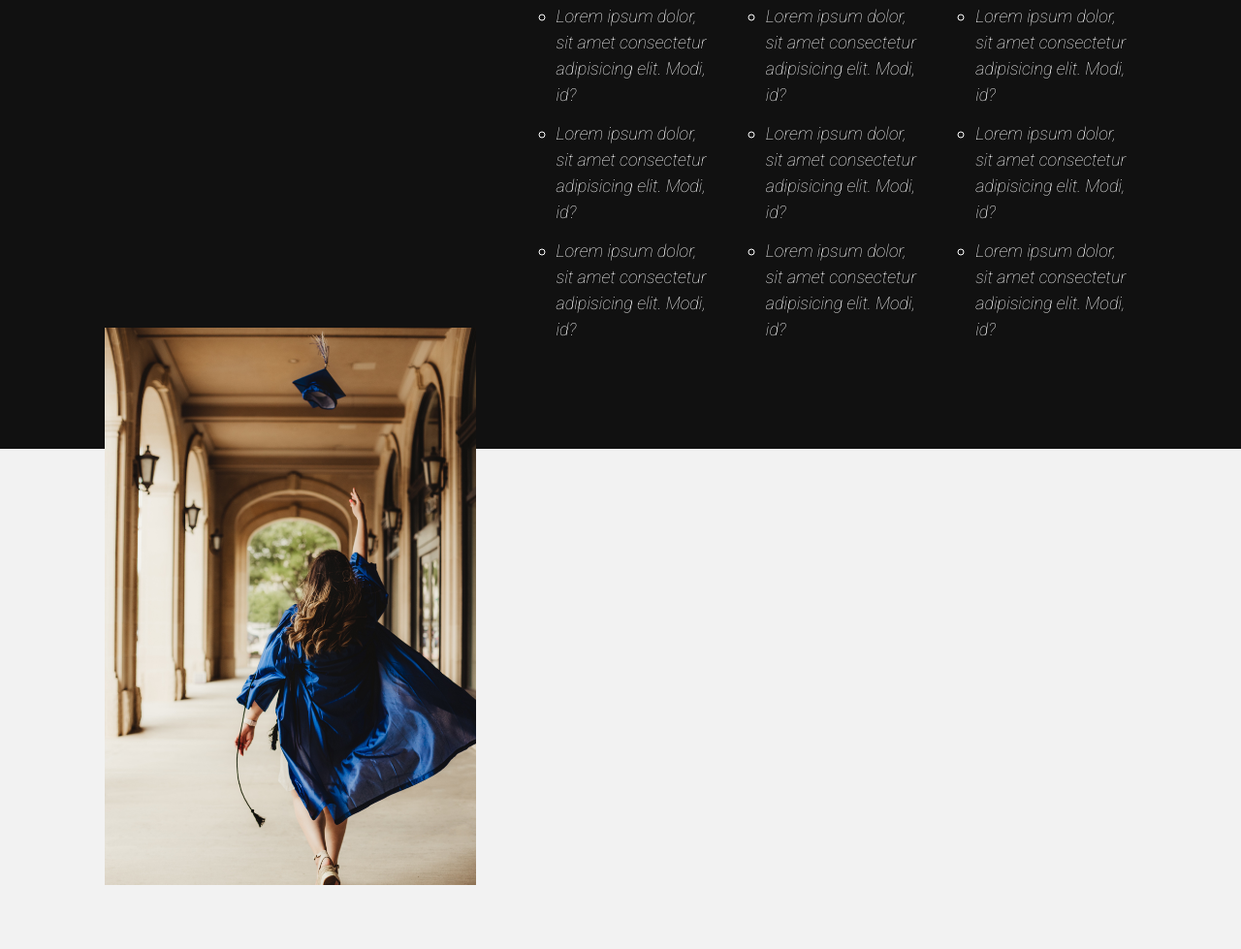
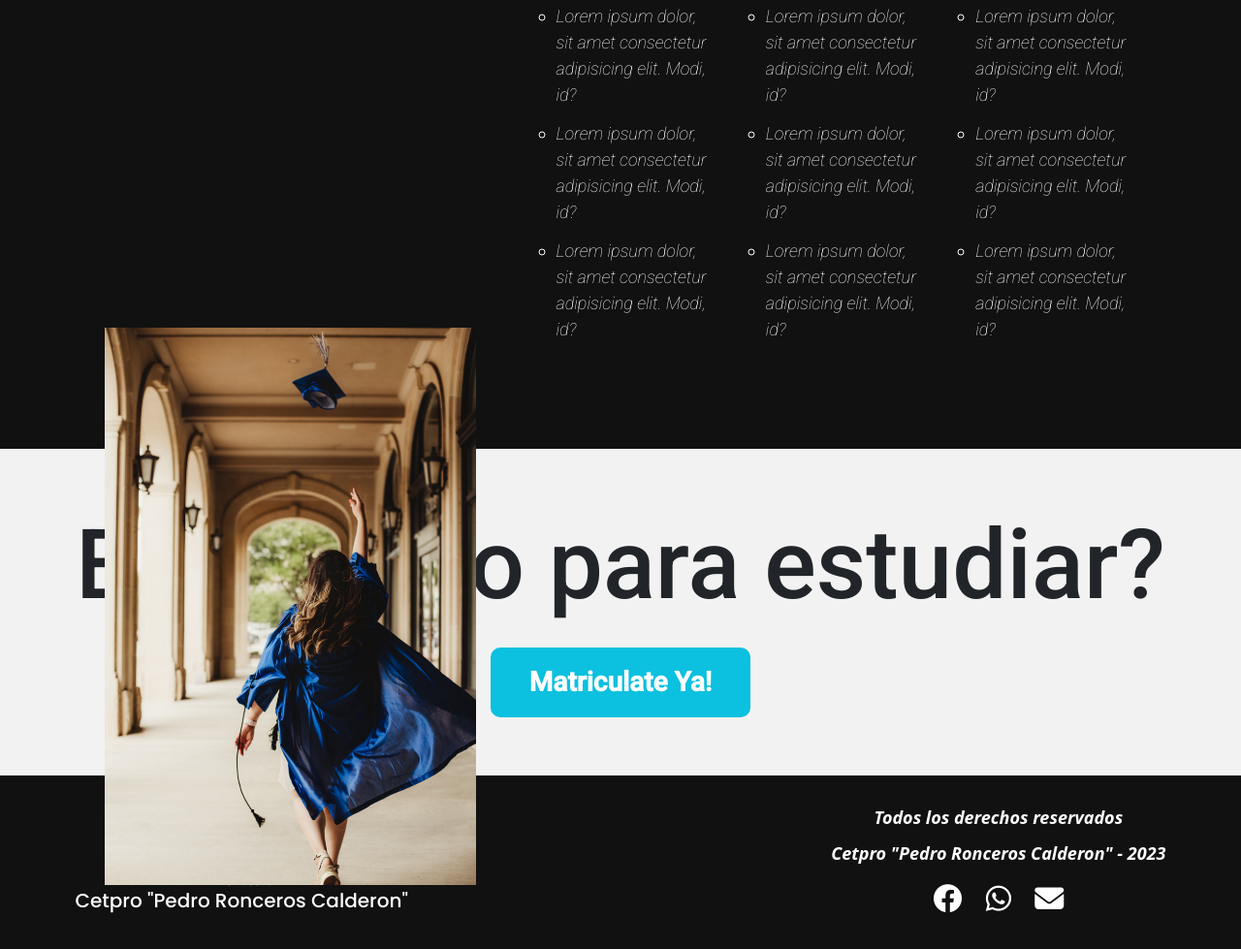
Before and after one commit to FabricioSV17/PaginaCetpro, a plain HTML site: page Index.html in a window 1280 px wide. Shown: the part 1572-2551 px from the top of the page at 97% size. Before the commit the page ends 2485 px from the top, so only its background shows below. Drawn offline with nearby package versions, Linux system fonts and the light colour scheme.

Commit message:
Guardando Nuevos Cambios

```diff
--- a/Index.html
+++ b/Index.html
@@ -7,6 +7,9 @@
     <meta name="viewport" content="width=device-width, initial-scale=1.0">
     <link href="https://cdn.jsdelivr.net/npm/bootstrap@5.3.2/dist/css/bootstrap.min.css" rel="stylesheet"
         integrity="sha384-T3c6CoIi6uLrA9TneNEoa7RxnatzjcDSCmG1MXxSR1GAsXEV/Dwwykc2MPK8M2HN" crossorigin="anonymous">
+    <link rel="stylesheet" href="https://cdnjs.cloudflare.com/ajax/libs/font-awesome/6.4.2/css/all.min.css"
+        integrity="sha512-z3gLpd7yknf1YoNbCzqRKc4qyor8gaKU1qmn+CShxbuBusANI9QpRohGBreCFkKxLhei6S9CQXFEbbKuqLg0DA=="
+        crossorigin="anonymous" referrerpolicy="no-referrer" />
     <link rel="stylesheet" href="css/Estilos.css">
     <title>Cetpro "Pedro Ronceros Calderon"</title>
 </head>
@@ -116,7 +119,32 @@
             </div>
         </section>
     </section>
-
+    <section class="Listos">
+        <h2 class="Listos--titulo">Estas listo para estudiar?</h2>
+        <a href="#" class="Listos--btn">Matriculate Ya!</a>
+    </section>
+    <footer class="footer">
+        <div class="container footer__contenedor">
+            <div class="footer__contenedor__logo">
+                <img class="footer__contenedor__logo--imagen" src="img/LogoCetpro.png" alt="Logo Cetpro">
+                <h2 class="footer__contenedor__logo--titulo">Cetpro "Pedro Ronceros Calderon"</h2>
+            </div>
+            <div class="footer__contenedor__derechos">
+                <div class="footer__contenedor__derechos--copyright">
+                    <p>Todos los derechos reservados</p>
+                    <p>Cetpro "Pedro Ronceros Calderon" - 2023</p>
+                </div>
+                <div class="footer__contenedor__derechos--iconos">
+                    <a href="#" class="footer__contenedor__derechos--iconos--icon"><i
+                            class="fa-brands fa-facebook"></i></a>
+                    <a href="#" class="footer__contenedor__derechos--iconos--icon"><i
+                            class="fa-brands fa-whatsapp"></i></a>
+                    <a href="#" class="footer__contenedor__derechos--iconos--icon"><i
+                            class="fa-solid fa-envelope"></i></a>
+                </div>
+            </div>
+        </div>
+    </footer>
     <!-- Script Bootstrap -->
     <script src="https://cdn.jsdelivr.net/npm/bootstrap@5.3.2/dist/js/bootstrap.bundle.min.js"
         integrity="sha384-C6RzsynM9kWDrMNeT87bh95OGNyZPhcTNXj1NW7RuBCsyN/o0jlpcV8Qyq46cDfL"
--- a/sass/Estilos.scss
+++ b/sass/Estilos.scss
@@ -3,4 +3,5 @@
 @import 'Hero';
 @import 'ContainerCetpro';
 @import 'EstudiarCN';
-@import 'Comentarios';
+@import 'Listo';
+@import 'footer';
--- /dev/null
+++ b/sass/Listo.scss
@@ -0,0 +1,18 @@
+.Listos{
+    width: 100%;
+    text-align: center;
+    font-family: $Roboto;
+    padding: 6rem 1rem;
+    &--titulo{
+        font-size: 10rem;
+    }
+    &--btn{
+        font-size: 2.8rem;
+        margin-top: 2rem;
+        padding: 1.5rem 4rem;
+        background: $CelesteOscuro;
+        color: $Blanco;
+        border-radius: 1rem;
+        font-weight: 700;
+    }
+}
--- /dev/null
+++ b/sass/footer.scss
@@ -0,0 +1,36 @@
+.footer{
+    width: 100%;
+    padding: 3rem 1rem;
+    background: #111;
+    &__contenedor{
+        display: flex;
+        align-items: center;
+        justify-content: space-between;
+        &__logo{
+            text-align: center;
+            &--imagen{
+                width: 10rem;
+            }
+            &--titulo{
+                color: $Blanco;
+                font-family: $Poppins;
+            }
+        }
+        &__derechos{
+            color: $Blanco;
+            text-align: center;
+            &--copyright{
+                font-size: 1.8rem;
+                font-weight: 700;
+                font-style: italic;
+            }
+            &--iconos{
+                &--icon{
+                    color: $Blanco;
+                    font-size: 3rem;
+                    margin: 0 1rem;
+                }
+            }
+        }
+    }
+}
```
Also changed, not shown: css/Estilos.css, 1 other file.
